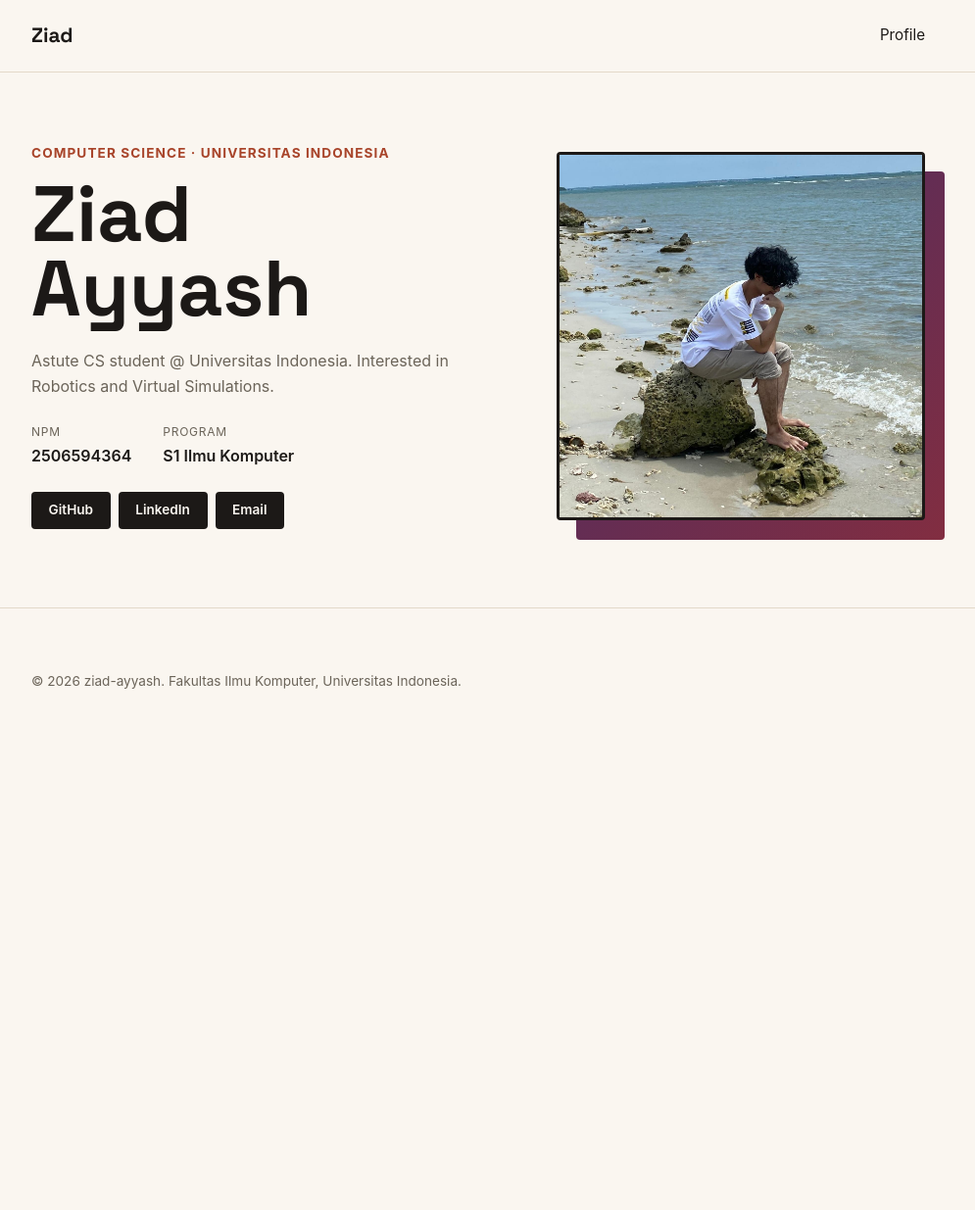
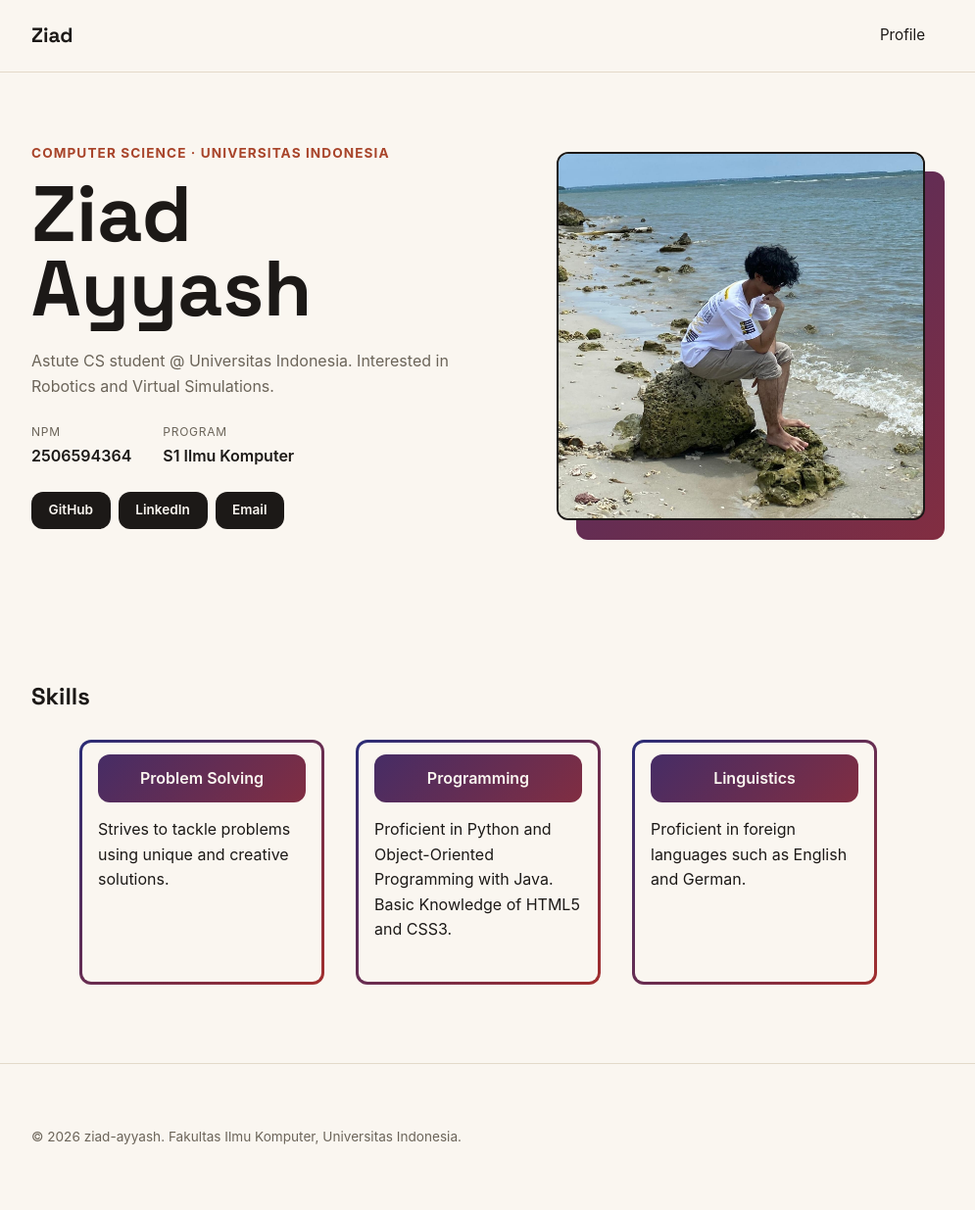
Before and after one commit to ziad-ayyash/myportofolio, a Django app: page / in a window 1280 px wide. Shown: the whole page at 98% size, without its empty margins (152-1147 px from the left). Before the commit the page ends 703 px from the top, so only its background shows below. Run offline with Django 5.2, Linux system fonts and the light colour scheme.

Commit message:
feat: Skill Section Implementation & Tugas 1 README Update

```diff
--- a/static/css/style.css
+++ b/static/css/style.css
@@ -8,13 +8,14 @@
 /* Custom Property Definitions */
 
 :root {
+    --gradient-bg: linear-gradient(315deg, #a12e2e, #2b2c76);
     --ink: #1c1917;
     --paper: #faf6f0;
     --accent: #d95d39;
     --accent-dark: #a8442a;
     --line: #e3d9c9;
     --text-muted: #6b6459;
-    --radius: 4px;
+    --radius: 12px;
 }
 
 body {
@@ -48,6 +49,13 @@ h1, .brand {
 }
 
 .brand {
+    font-size: 1.3rem;
+    font-weight: 700;
+    color: var(--ink);
+    text-decoration: none;
+}
+
+.brand .skills {
     font-size: 1.3rem;
     font-weight: 700;
     color: var(--ink);
@@ -90,7 +98,9 @@ h1, .brand {
 }
 
 @keyframes blink-cursor {
-  50% { opacity: 0; }
+    50% {
+        opacity: 0;
+    }
 }
 
 .hero-details {
@@ -148,15 +158,21 @@ h1, .brand {
     text-decoration: none;
     color: var(--paper);
     background-color: var(--ink);
-    background-size: 200% 200%;
     border-radius: var(--radius);
     padding: 0.5rem 1.1rem;
+
+    transition: transform 0.3s ease,
+                box-shadow 0.3s ease;
 }
 
 .social-link:hover {
-    background: linear-gradient(315deg, #a12e2e, #2b2c76);
+    background: var(--gradient-bg);
     background-size: 200% 200%;
-    animation: gradient-shift 10s ease infinite
+    box-shadow: 0 5px 12px rgba(0, 0, 0, 0.25);
+
+    animation: gradient-shift 10s ease infinite;
+    transform: translate(0rem, 0.25rem)
+                scale(1.05);
 }
 
 .hero-photo {
@@ -182,15 +198,23 @@ h1, .brand {
     left: 1.25rem;
     width: 100%;
     height: 100%;
-    background: linear-gradient(315deg, #a12e2e, #2b2c76);
+    background: var(--gradient-bg);
     background-size: 200% 200%;
     animation: gradient-shift 10s ease infinite
 }
 
 @keyframes gradient-shift {
-    0% { background-position: 0% 50%; }
-    50% { background-position: 100% 50%; }
-    100% { background-position: 0% 50%; }
+    0% {
+        background-position: 0% 50%;
+    }
+
+    50% {
+        background-position: 100% 50%;
+    }
+
+    100% {
+        background-position: 0% 50%;
+    }
 }
 
 .avatar {
@@ -201,7 +225,61 @@ h1, .brand {
     aspect-ratio: 1 / 1;
     object-fit: cover;
     border-radius: var(--radius);
-    border: 3px solid var(--ink);
+    border: 2px solid var(--ink);
+}
+
+/* Skills */
+
+.skill-container {
+    display: flex;
+    flex-direction: column;
+    justify-content: center;
+    gap: 1.5rem 3rem;
+}
+
+.skill-list {
+    display: flex;
+    flex-wrap: wrap;
+    justify-content: center;
+    gap: 2rem;
+}
+
+.card {
+    position: relative;
+    width: 250px;
+    aspect-ratio: 1 / 1;
+    padding: 12px 16px;
+
+    background: linear-gradient(var(--paper), var(--paper)) padding-box,
+                var(--gradient-bg) border-box;
+
+    border: 3px solid transparent;
+    border-radius: var(--radius);
+
+    transition: transform 0.3s ease,
+                box-shadow 0.3s ease;
+}
+
+.card:hover {
+    box-shadow: 0 5px 12px rgba(0, 0, 0, 0.25);
+    transform: translate(0rem, 0.25rem)
+                scale(1.05);
+}
+
+.card dt {
+    font-weight: 600;
+    color: var(--paper);
+    text-align: center;
+    padding: 12px 16px;
+    border-radius: var(--radius);
+
+    background: var(--gradient-bg);
+    background-size: 200% 200%;
+    animation: gradient-shift 10s ease infinite
+}
+
+.card dd {
+    padding-top: 15px;
 }
 
 /* Footer & Responsive */
@@ -226,6 +304,18 @@ h1, .brand {
         max-width: 220px;
     }
 
+    .skill-list {
+        max-height: 300px;
+        padding-top: 20px;
+        padding-bottom: 20px;
+        overflow-y: scroll;
+        scroll-snap-type: y mandatory;
+    }
+
+    .card {
+        scroll-snap-align: center;
+    }
+
     .social-links {
         justify-content: flex-start;
     }
--- a/templates/index.html
+++ b/templates/index.html
@@ -1,5 +1,6 @@
 <!DOCTYPE html>
 <html lang="en">
+
 <head>
     <meta charset="UTF-8">
     <meta name="viewport" content="width=device-width, initial-scale=1.0">
@@ -9,6 +10,7 @@
     <link href="https://fonts.googleapis.com/css2?family=Space+Grotesk:wght@500;700&display=swap" rel="stylesheet">
     <link rel="stylesheet" href="/static/css/style.css">
 </head>
+
 <body>
     <header class="site-header">
         <div class="container">
@@ -31,7 +33,8 @@
                     <img class="avatar" src="/static/img/wujud_aseli.jpg" alt="Photo of Me">
                 </div>
                 <div class="hero-details">
-                    <p class="bio">Astute CS student @ Universitas Indonesia. Interested in Robotics and Virtual Simulations.</p>
+                    <p class="bio">Astute CS student @ Universitas Indonesia. Interested in Robotics and Virtual
+                        Simulations.</p>
                     <dl class="meta-list">
                         <div class="meta-row">
                             <dt>NPM</dt>
@@ -50,6 +53,25 @@
                 </div>
             </div>
         </section>
+        <section class="hero" id="skill">
+            <div class="container skill-container">
+                <h1>Skills</h1>
+                <div class="skill-list">
+                    <dl class="card">
+                        <dt>Problem Solving</dt>
+                        <dd>Strives to tackle problems using unique and creative solutions.</dd>
+                    </dl>
+                    <dl class="card">
+                        <dt>Programming</dt>
+                        <dd>Proficient in Python and Object-Oriented Programming with Java. Basic Knowledge of HTML5 and CSS3.</dd>
+                    </dl>
+                    <dl class="card">
+                        <dt>Linguistics</dt>
+                        <dd>Proficient in foreign languages such as English and German.</dd>
+                    </dl>
+                </div>
+            </div>
+        </section>
     </main>
 
     <footer class="site-footer">
@@ -58,4 +80,5 @@
         </div>
     </footer>
 </body>
+
 </html>
```
Also changed, not shown: README.md, static/img/chatbubble_logo.png (added), static/img/coding_logo.png (added), static/img/lightbulb_logo.png (added).
